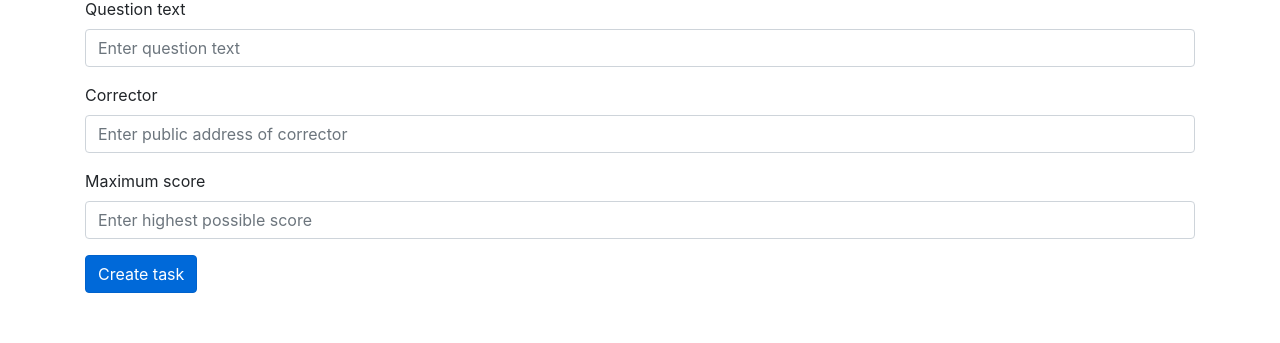
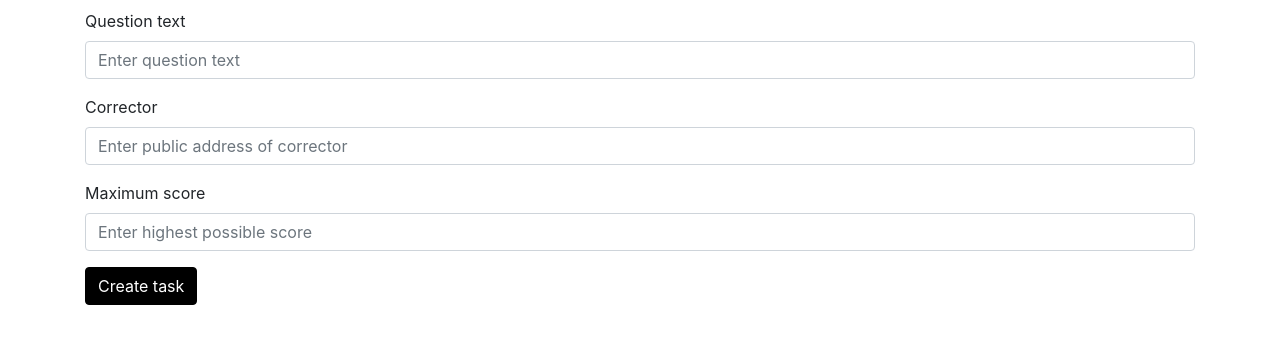
Before and after one commit to nichoio/mark-two, a website: page src/views/create.html in a window 1280 px wide. In both pictures the pointer is over the button "Create task". Shown: the part 137-480 px from the top of the page. Drawn offline with nearby package versions, Linux system fonts and the light colour scheme; files that its build step writes are made by us from their sources.

Commit message:
changed button style

```diff
--- a/src/css/style.css
+++ b/src/css/style.css
@@ -1,4 +1,21 @@
+h1 {
+	margin-bottom: 20px;
+}
+
 .navbar {
 	border-bottom: 2px solid;
 	margin-bottom: 20px;
 }
+
+.btn-primary, .btn-primary:visited {
+	background-color: #444444;
+	border-color: #444444;
+}
+
+.btn-primary:hover,
+.btn-primary:focus,
+.btn-primary:active {
+	background-color: black !important;
+	border-color: black !important;
+	box-shadow: none !important;
+}
```
